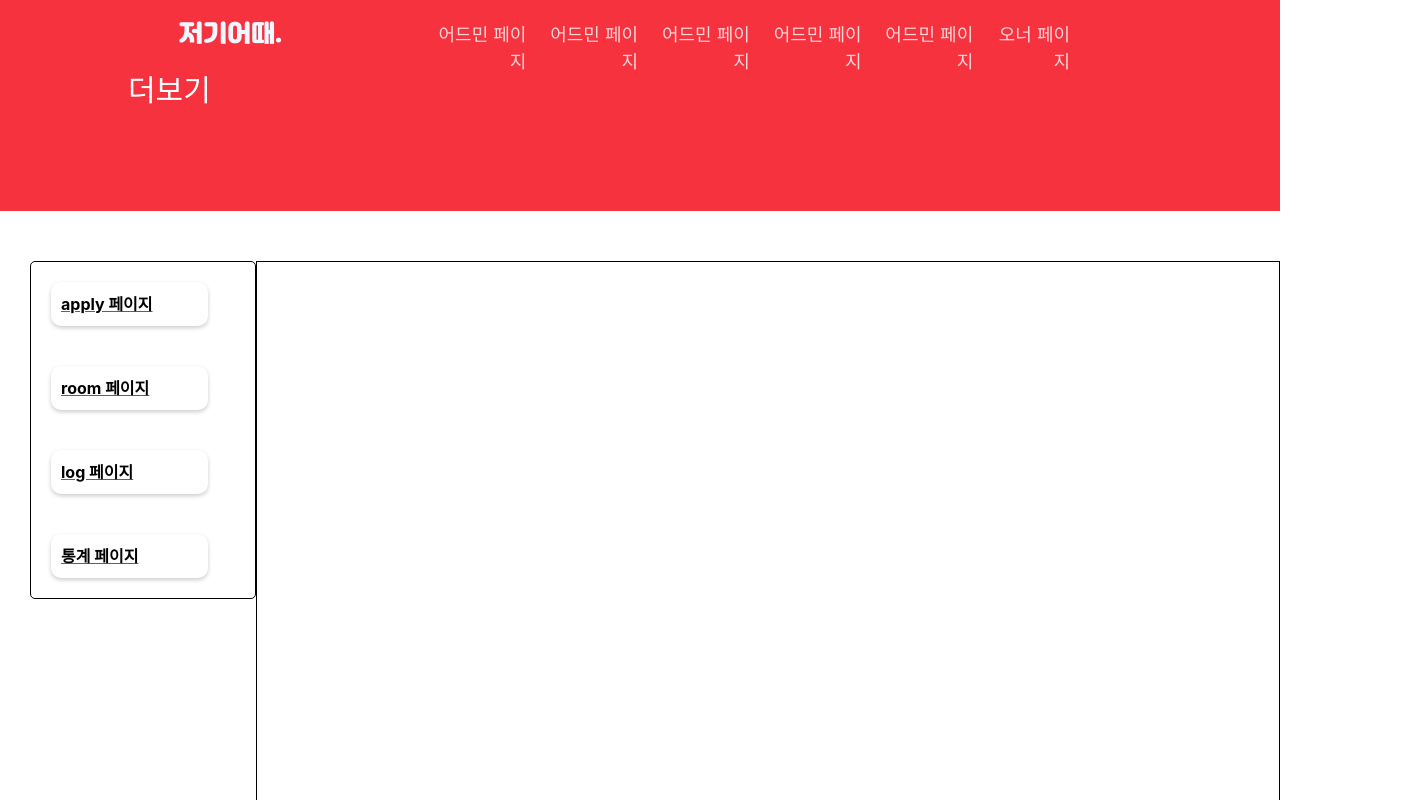
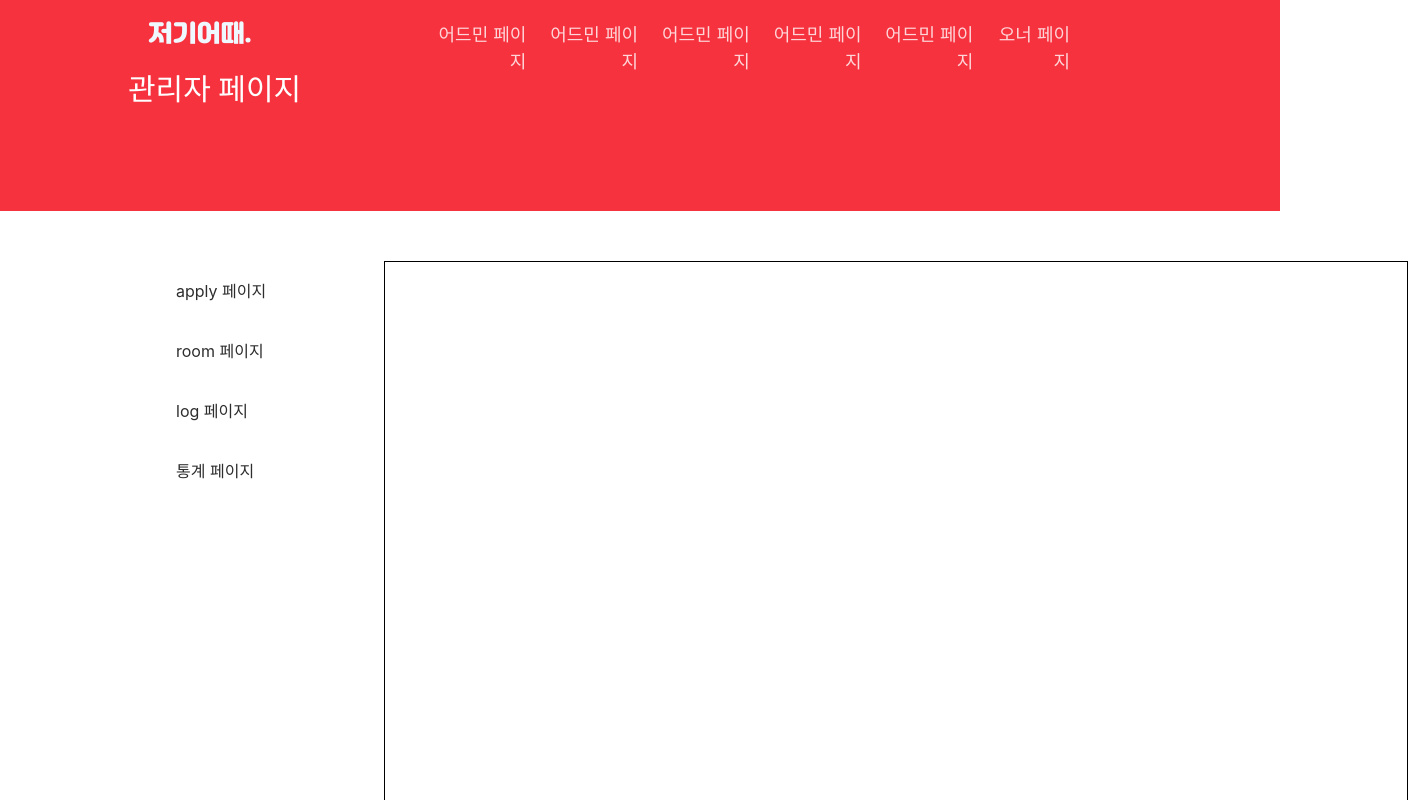
Before and after one commit to HAHproject/pj-front, a React (Create React App) app: page /admin in a window 1280 px wide. Shown: the top 800 px of the page, 1408 px wide, since content can reach past the window. Built offline with nearby package versions, Linux system fonts and the light colour scheme; the HTML template or start-up script is replaced by a standard one.

Commit message:
라우트 바꾸는중

```diff
--- a/src/component/admin/Admin.css
+++ b/src/component/admin/Admin.css
@@ -3,7 +3,7 @@
     grid-template-columns: 1fr 4fr;
     padding-top: 50px;
     width: 100%;
-    margin: 0 auto 0 auto;
+    margin: 0px 10% 0px 10%;
 
 
 }
@@ -13,7 +13,7 @@
     grid-template-columns: 1fr;
     padding-top: 50px;
     width: 100%;
-    margin: 0 auto 0 auto;
+    margin: 0px auto 0px auto;
 
 
 }
--- a/src/component/admin/Admin.jsx
+++ b/src/component/admin/Admin.jsx
@@ -1,7 +1,6 @@
 
 import { useSelector } from "react-redux"
 
-import AdminPage from "./AdminPage"
 import './Admin.css'
 import AdminMenuBox from "./AdminMenuBox"
 import { Outlet } from "react-router"
--- a/src/component/admin/AdminMenuBox.css
+++ b/src/component/admin/AdminMenuBox.css
@@ -1,8 +1,7 @@
 ._button-list {
     display: flex;
     flex-direction: column;
-    border: 1px solid black;
-    border-radius: 5px;
+
 
     /* 애니메이션을 줄 수 있음.. 근데 비용이 좀 비싸보임 */
     /* transition: all 0.5s ease; */
@@ -12,15 +11,16 @@
 }
 
 ._button {
-    font-weight: bold;
-    margin: 20px;
+    font-weight: normal;
+    margin: 8px;
     width: 70%;
-    color: black;
+    color: rgb(46, 45, 45);
     transition: background-color 0.3s, color 0.3s;
     cursor: pointer;
     padding: 10px;
-    box-shadow: 0px 2px 4px rgba(0, 0, 0, 0.2);
-    border-radius: 10px;
+    /* box-shadow: 0px 2px 4px rgba(0, 0, 0, 0.2);
+    border-radius: 10px; */
+    text-decoration-line: none;
 
 }
 
--- a/src/component/admin/AdminMenuBox.jsx
+++ b/src/component/admin/AdminMenuBox.jsx
@@ -1,6 +1,5 @@
-import { useDispatch } from "react-redux";
-import { Category } from "./Category"
-import { setPage } from "../../feature/adminPageSlice";
+// import { useDispatch } from "react-redux";
+// import { setPage } from "../../feature/adminPageSlice";
 
 import { Link } from "react-router-dom";
 import '../admin/AdminMenuBox.css'
@@ -9,7 +8,7 @@ import '../admin/AdminMenuBox.css'
 
 const AdminMenuBox = () => {
 
-    const dispatch = useDispatch()
+    // const dispatch = useDispatch()
 
     // const [stickyTop, setStickyTop] = useState(0);
 
@@ -30,10 +29,10 @@ const AdminMenuBox = () => {
     console.log("얘는 랜더링 어느정도까지 허용인가 ? ")
 
 
-    const onClickHandler = (data) => {
+    // const onClickHandler = (data) => {
 
-        dispatch(setPage(data))
-    }
+    //     dispatch(setPage(data))
+    // }
 
 
 
@@ -45,10 +44,10 @@ const AdminMenuBox = () => {
         </div> */}
 
         <div className="_button-list" >
-            <Link to="apply" ><p className="_button" > apply 페이지 </p></Link>
-            <Link to="room" ><p className="_button" > room 페이지 </p></Link>
-            <Link to="log" ><p className="_button" > log 페이지 </p></Link>
-            <Link to="statistics" ><p className="_button" > 통계 페이지 </p></Link>
+            <Link to="/admin/apply" className="_button"> apply 페이지 </Link>
+            <Link to="/admin/room" className="_button"> room 페이지 </Link>
+            <Link to="/admin/log" className="_button"> log 페이지 </Link>
+            <Link to="/admin/statistics" className="_button">통계 페이지 </Link>
         </div>
 
 
--- a/src/component/admin/AdminPage.jsx
+++ b/src/component/admin/AdminPage.jsx
@@ -6,6 +6,8 @@ import ApplyPage from "./ApplyPage"
 import StatisticsPage from "./StatisticsPage"
 
 const AdminPage = () => {
+
+    // 안쓰게 되었음. 나중에 생각나면 개조해서 쓸듯.
 
 
     const { nowPage } = useSelector((state) => state.adminPages)
--- /dev/null
+++ b/src/component/admin/ApplyDetailPage.jsx
@@ -0,0 +1,8 @@
+const ApplyDetailPage = () => {
+
+
+    return <div> 테스트중입니다</div>
+
+}
+
+export default ApplyDetailPage
--- a/src/component/admin/ApplyPage.css
+++ b/src/component/admin/ApplyPage.css
@@ -17,12 +17,12 @@
     border-radius: 10px; */
     display: inline-block;
     padding: 10px;
+    color: #f7323f;
 }
 
 @font-face {
     font-family: 'CustomFont';
     src: url('../../../public/fonts/Jalnan.ttf') format('truetype')
-        /* 다양한 형식의 글꼴 파일을 지원할 수 있도록 여러 포맷을 지정 */
 }
 
 .apply_post {
@@ -35,6 +35,7 @@
     border-bottom: 1px solid #e9e9e9;
     place-items: center;
     justify-items: start;
+    /* font-family: '맑은 고딕', sans-serif; */
 
 }
 
--- a/src/component/admin/ApplyPage.jsx
+++ b/src/component/admin/ApplyPage.jsx
@@ -5,7 +5,17 @@ import { Data } from './data'
 const ApplyPage = () => {
 
     console.log(4)
-
+    /**
+     * 가장 좋은 방법은 이 페이지에서 통신을 하고,
+     * 그 데이터를 다음 페이지에 넘겨서 , 어떤 탭을 사용할지 결정하면 되긴하다.
+     * 하지만 이 방법의 문제는 페이지네이션에 있다.
+     * 그렇게 하지 않으려면, 탭마다 통신을 따로 해야하는데, 사실 이 방법은 비효율적이라 말할 수 있다.
+     * 이미 값이 다 존재하고 거기서 필터링만 걸면 되는 것을 왜 굳이 다시 가져오는가 ?
+     * 이것을 해결하려면... 방법이 있나? 그냥 가져와야지 ㅋㅋㅋㅋㅋ
+     *
+     *
+     *
+     * */
     return <>
         <div className="apply_box">
 
@@ -18,7 +28,7 @@ const ApplyPage = () => {
                     <Link to={`/admin/apply/${data.id}`} style={{ textDecorationLine: 'none', marginBottom: 10 }} key={data.id}>
                         <div className="apply_post" >
                             <div style={{ minWidth: 400 }}>{data.title} </div>
-                            <div style={{ minWidth: 200 }}>
+                            <div style={{ minWidth: 300 }}>
                                 <div className="apply_info">
                                     <div style={{ paddingRight: 10, minWidth: 50 }}>
                                         <strong>작성자:</strong> {data.name}
--- a/src/component/template/MyHeader.css
+++ b/src/component/template/MyHeader.css
@@ -32,7 +32,6 @@
 
 .section-in {
     padding: 21px 10%;
-    text-align: center;
 
 }
 
@@ -66,6 +65,7 @@
     color: white;
     font-weight: normal;
     font-size: 30px;
+    font-family: '맑은고딕';
 }
 
 .section-phone {
--- a/src/component/template/MyHeader.jsx
+++ b/src/component/template/MyHeader.jsx
@@ -18,7 +18,7 @@ const MyHeader = () => {
   useEffect(() => {
 
     const handleResize = () => {
-      dispatch(setWidthSize(window.innerWidth < 664 ? true : false))
+      dispatch(setWidthSize(window.innerWidth < 900 ? true : false))
     };
 
 
--- a/src/component/template/NormalHeader.jsx
+++ b/src/component/template/NormalHeader.jsx
@@ -1,8 +1,12 @@
-import { Link } from "react-router-dom"
+import { Link, useLocation } from "react-router-dom"
 import './MyHeader.css'
 
 
 const NormalHeader = () => {
+
+    const location = useLocation();
+    const pathSegments = location.pathname.split('/');
+    const firstSegment = pathSegments[1];
 
 
 
@@ -38,7 +42,8 @@ const NormalHeader = () => {
         </div>
 
         <div className="section-2">
-            <h2 className="more">더보기</h2>
+            {firstSegment === 'admin' && <h2 className="more"> 관리자 페이지</h2>}
+            {firstSegment === 'owner' && <h2 className="more"> 영업 페이지</h2>}
         </div>
 
 
--- a/src/routes/MyRoutes.jsx
+++ b/src/routes/MyRoutes.jsx
@@ -8,6 +8,7 @@ import ApplyPage from "../component/admin/ApplyPage"
 import LogPage from "../component/admin/LogPage"
 import RoomPage from "../component/admin/RoomPage"
 import StatisticsPage from "../component/admin/StatisticsPage"
+import ApplyDetailPage from "../component/admin/ApplyDetailPage"
 
 
 
@@ -21,6 +22,9 @@ const MyRoutes = () => {
                 {/* 템플릿이 적용될 파츠들.. 여기서 고민이 몇가지 있다. */}
                 <Route path="/admin" element={<Admin></Admin>}>
                     <Route path="apply" element={<ApplyPage></ApplyPage>} />
+                    <Route path="apply/:id" element={<ApplyDetailPage />} />
+                    {/* 이거 방식이 조금 많이 불편함 .. 이건 고민 좀 한다음 결정해야할 듯 .. 내부적으로 들어가게 하고싶어도 admin 이 아웃렛을 들고있어서 불가능함. */}
+
                     <Route path="statistics" element={<StatisticsPage></StatisticsPage>} />
                     <Route path="room" element={<RoomPage></RoomPage>} />
                     <Route path="log" element={<LogPage></LogPage>} />
```
